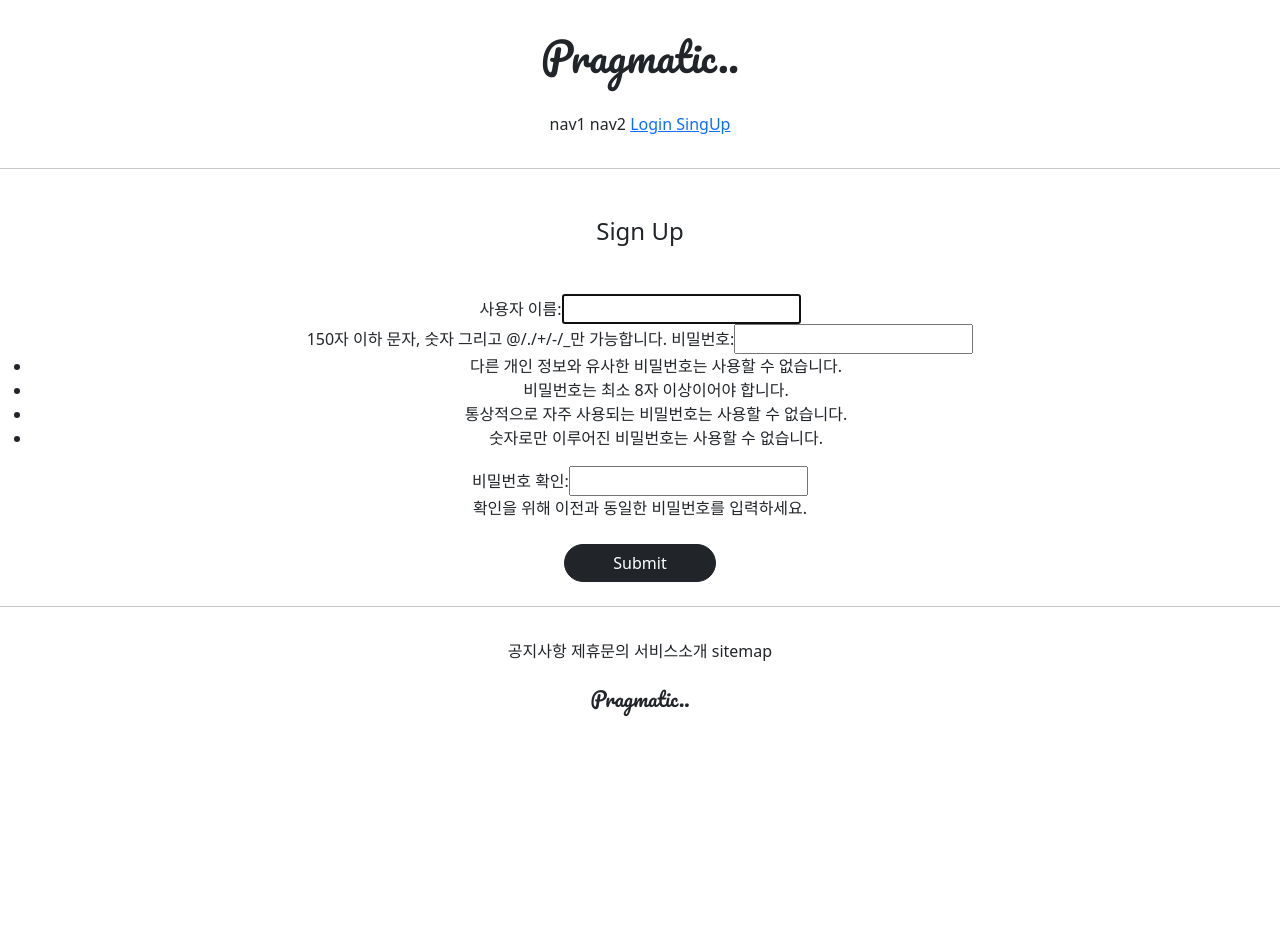
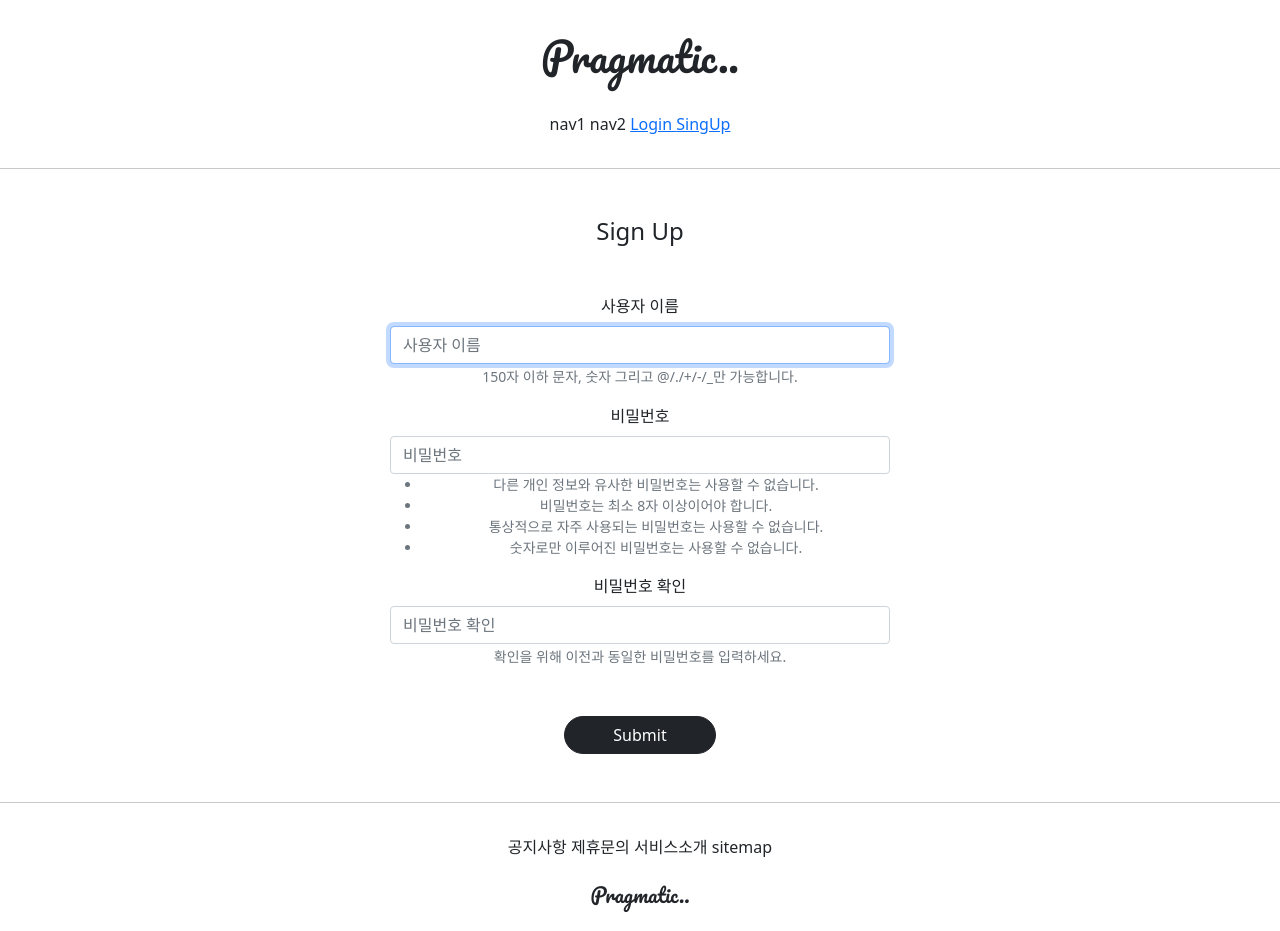
Before and after one commit to taroun/gis_1ban_1, a Django app: page /accounts/create/ in a window 1280 px wide. Before the commit the page ends 716 px from the top, so only its background shows below. Run offline with Django 3.2, Linux system fonts and the light colour scheme; parts of the project's set-up code (start-up, migrations or seed data) failed here and were passed over; some libraries are stand-ins or nearby versions.

Commit message:
7/14 1ban class commit 4

```diff
--- a/accountapp/templates/accountapp/create.html
+++ b/accountapp/templates/accountapp/create.html
@@ -1,15 +1,17 @@
 {% extends 'base.html' %}
+{# Load the tag library #}
+{% load bootstrap4 %}
 
 {% block content %}
-    <div class="text-center">
+    <div class="text-center mw-500 m-auto">
         <div class="m-5">
             <h4>Sign Up</h4>
         </div>
         <div>
             <form action="{% url 'accountapp:create' %}" method="post">
                 {% csrf_token %}
-                {{ form }}
-                <div class="m-4">
+                {% bootstrap_form form %}
+                <div class="m-5">
                     <input type="submit"
                            class="btn btn-dark rounded-pill px-5">
                 </div>
--- a/gis_1ban_1/settings.py
+++ b/gis_1ban_1/settings.py
@@ -54,7 +54,8 @@ INSTALLED_APPS = [
     'django.contrib.sessions',
     'django.contrib.messages',
     'django.contrib.staticfiles',
-    'accountapp'
+    'accountapp',
+    'bootstrap4',
 ]
 
 MIDDLEWARE = [
--- a/static/base.css
+++ b/static/base.css
@@ -15,3 +15,8 @@
 .pragmatic_footer_button{
     margin-top: 2rem;
 }
+
+.mw-500{
+    max-width: 500px;
+    margin: 1rem 1.5rem;
+}
```
Also changed, not shown: accountapp/templates/accountapp/login.html (+4 -3 lines).
